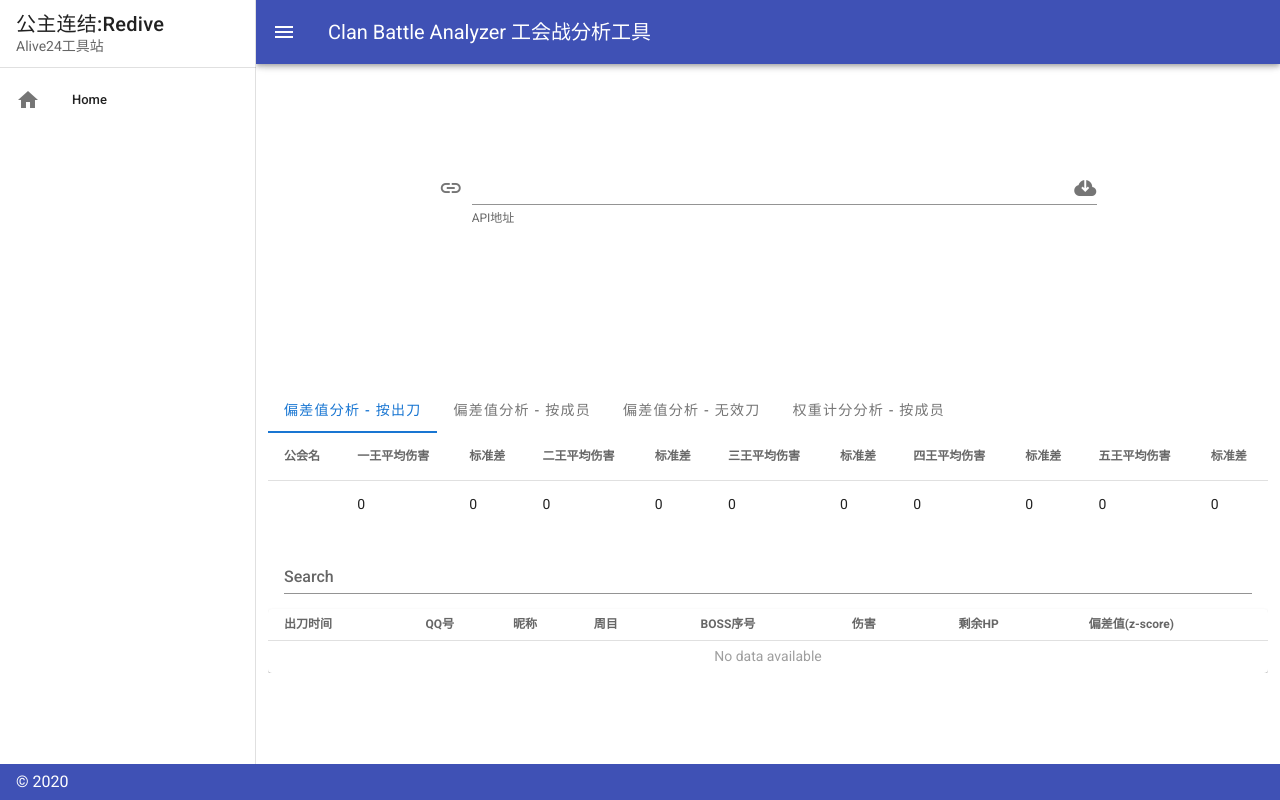
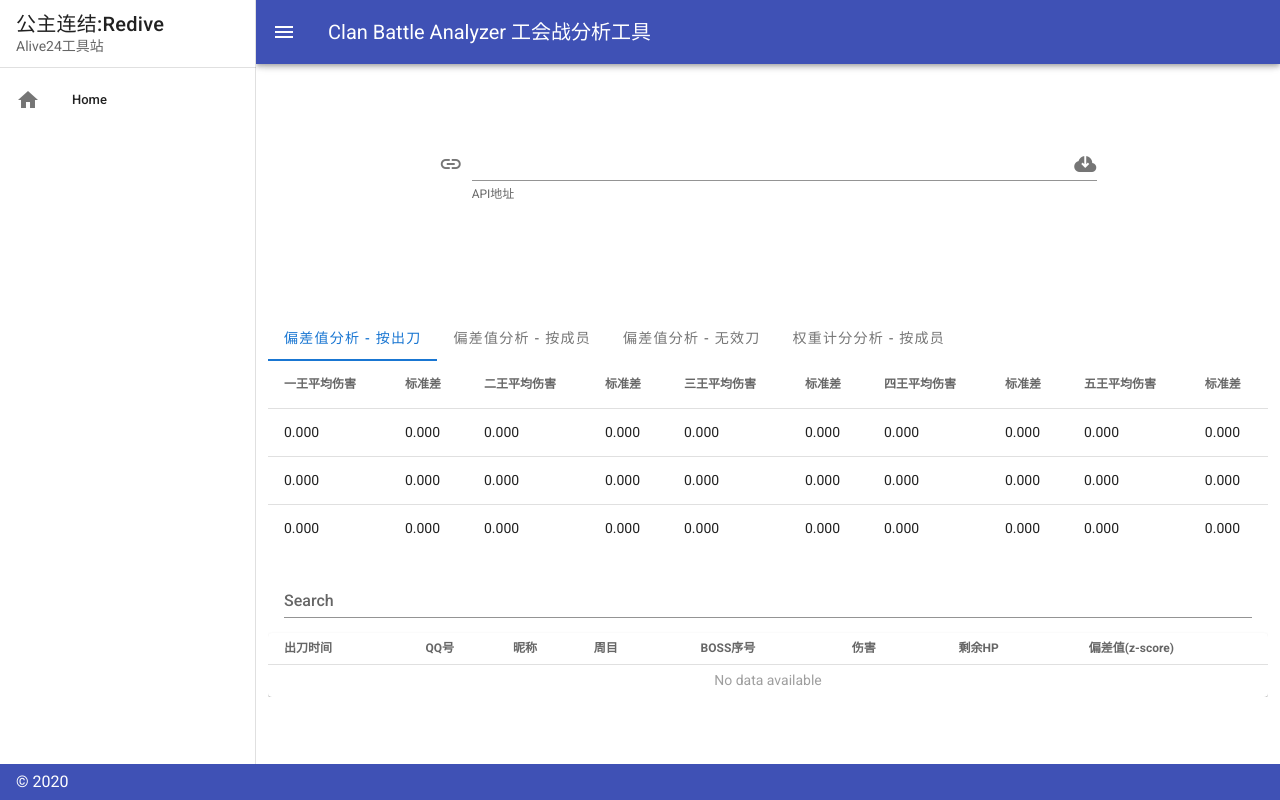
Before and after one commit to Alive24/pcr-clan-battle-analyzer-vue, a Vue app: page / in a window 1280 px wide. Built offline with nearby package versions, Linux system fonts and the light colour scheme.

Commit message:
feat(multi-tier/z-score): add multi-tier support for z-score

```diff
--- a/src/views/Home.vue
+++ b/src/views/Home.vue
@@ -23,10 +23,10 @@
         <v-row align="center" justify="center">
           <v-col class="text-center">
             <v-simple-table>
+              {{ groupInfo[0].group_name }}
               <template v-slot:default>
                 <thead>
                   <tr>
-                    <th>公会名</th>
                     <th>一王平均伤害</th>
                     <th>标准差</th>
                     <th>二王平均伤害</th>
@@ -40,40 +40,23 @@
                   </tr>
                 </thead>
                 <tbody>
-                  <tr>
-                    <td class="text-left">
-                      {{ groupInfo[0].group_name }}
+                  <tr v-for="tier in tiers" :key="'stat-' + tier">
+                    <template v-for="boss in bosses">
+                      <td class="text-left" :key="'mean-' + tier + '-' + boss">
+                        {{
+                          groupStatsMeanDamageByTierBoss[tier - 1][
+                            boss - 1
+                          ].toFixed(3)
+                        }}
                       </td>
-                    <td class="text-left">
-                      {{ groupStatsMeanDamageByBoss[0] }}
+                      <td class="text-left" :key="'svd-' + tier + '-' + boss">
+                        {{
+                          groupStatsDamageSTDVByTierBoss[tier - 1][
+                            boss - 1
+                          ].toFixed(3)
+                        }}
                       </td>
-                    <td class="text-left">
-                      {{ groupStatsDamageSTDVByBoss[0] }}
-                    </td>
-                    <td class="text-left">
-                      {{ groupStatsMeanDamageByBoss[1] }}
-                    </td>
-                    <td class="text-left">
-                      {{ groupStatsDamageSTDVByBoss[1] }}
-                    </td>
-                    <td class="text-left">
-                      {{ groupStatsMeanDamageByBoss[2] }}
-                    </td>
-                    <td class="text-left">
-                      {{ groupStatsDamageSTDVByBoss[2] }}
-                    </td>
-                    <td class="text-left">
-                      {{ groupStatsMeanDamageByBoss[3] }}
-                    </td>
-                    <td class="text-left">
-                      {{ groupStatsDamageSTDVByBoss[3] }}
-                    </td>
-                    <td class="text-left">
-                      {{ groupStatsMeanDamageByBoss[4] }}
-                    </td>
-                    <td class="text-left">
-                      {{ groupStatsDamageSTDVByBoss[4] }}
-                    </td>
+                    </template>
                   </tr>
                 </tbody>
               </template>
@@ -288,12 +271,13 @@ export default class Home extends Vue {
     }
   }
 
-  tierCustomizedWeights: (number | null)[][] = [
-    [null, null, null, null, null],
-    [null, null, null, null, null],
-    [null, null, null, null, null],
-    [null, null, null, null, null],
-  ]
+  tiers = range(1, 3) // X 阶段
+  bosses = range(1, 5) // X 王
+
+  tierCustomizedWeights: (number | null)[][] = this.tiers.map(() =>
+    this.bosses.map(() => null),
+  )
+
   tierDefaultWeights: number[][] = [
     [1.0, 1.0, 1.3, 1.3, 1.5],
     [1.4, 1.4, 1.8, 1.8, 2.0],
@@ -344,13 +328,15 @@ export default class Home extends Vue {
     })
     return computedList
   }
-  tiers = range(1, 4) // X 阶段
-  bosses = range(1, 5) // X 王
 
   apiURL = this.$route.query?.apiURL?.toString() || ""
   search = ""
-  groupStatsMeanDamageByBoss: number[] = [0, 0, 0, 0, 0]
-  groupStatsDamageSTDVByBoss: number[] = [0, 0, 0, 0, 0]
+  groupStatsMeanDamageByTierBoss: number[][] = this.tiers.map(() =>
+    this.bosses.map(() => 0),
+  )
+  groupStatsDamageSTDVByTierBoss: number[][] = this.tiers.map(() =>
+    this.bosses.map(() => 0),
+  )
   invalidChallengesList: object[] = []
   memberStatsSearch = ""
   scoringStatsSearch = ""
@@ -499,21 +485,6 @@ export default class Home extends Vue {
     validChallenges.forEach((challenge: any) => {
       damageList.push(Number(challenge.damage))
     })
-    if (qqid.toString() === "752385652") {
-      console.log(
-        "type",
-        boss_num,
-        tier,
-        "vcl",
-        validChallenges,
-        "vcllen",
-        validChallenges.length,
-        "dml",
-        damageList,
-        "dmllen",
-        damageList.length,
-      )
-    }
     return sum(damageList)
   }
   getAvgZScoreByQQIDxBossNum(qqid: string, boss_num: number) {
@@ -561,7 +532,9 @@ export default class Home extends Vue {
       const { members, groupinfo } = response
       let { challenges } = response
       this.rawChallenges = _.cloneDeep(challenges)
-      const damageList: any[] = [[], [], [], [], []]
+      const damageListTierBoss: number[][][] = this.tiers.map(() =>
+        this.bosses.map(() => []),
+      )
       this.memberList = members
       challenges.forEach((element: any, index: number, arr: any) => {
         if (element.is_continue == true || element.health_ramain == 0) {
@@ -575,32 +548,55 @@ export default class Home extends Vue {
           .unix(element.challenge_time)
           .format("YYYY-MM-DD HH:mm")
         element.nickname = this.getNicknameByQQID(element.qqid)
-        damageList[element.boss_num - 1].push(element.damage)
+        damageListTierBoss[this.getTierByCycle(element.cycle) - 1][
+          element.boss_num - 1
+        ].push(element.damage)
       })
-      for (let i = 0; i < 5; i++) {
-        damageList[i].forEach((element: number, index: number, arr: any) => {
+
+      for (const tier of this.tiers) {
+        for (const boss of this.bosses) {
+          damageListTierBoss[tier - 1][boss - 1].forEach(
+            (element: number, index: number, arr: number[]) => {
               const damageZscore = zScore(
                 element,
-            mean(damageList[i]),
-            standardDeviation(damageList[i]),
+                mean(damageListTierBoss[tier - 1][boss - 1]),
+                standardDeviation(damageListTierBoss[tier - 1][boss - 1]),
               )
               if (Math.abs(damageZscore) > 6) {
                 delete arr[index]
               }
-        })
-        damageList[i] = damageList[i].filter(Number)
+            },
+          )
+          damageListTierBoss[tier - 1][boss - 1] = damageListTierBoss[tier - 1][
+            boss - 1
+          ].filter(Number)
         }
-      for (let i = 0; i < 5; i++) {
-        this.groupStatsMeanDamageByBoss[i] = Math.round(mean(damageList[i]))
-        this.groupStatsDamageSTDVByBoss[i] = Math.round(
-          standardDeviation(damageList[i]),
+      }
+      for (const tier of this.tiers) {
+        for (const boss of this.bosses) {
+          if (damageListTierBoss[tier - 1][boss - 1].length === 0) {
+            this.groupStatsMeanDamageByTierBoss[tier - 1][boss - 1] = 0
+            this.groupStatsDamageSTDVByTierBoss[tier - 1][boss - 1] = 0
+            continue
+          }
+          this.groupStatsMeanDamageByTierBoss[tier - 1][boss - 1] = mean(
+            damageListTierBoss[tier - 1][boss - 1],
           )
+          this.groupStatsDamageSTDVByTierBoss[tier - 1][
+            boss - 1
+          ] = standardDeviation(damageListTierBoss[tier - 1][boss - 1])
         }
+      }
+
       challenges.forEach((element: any, index: number, arr: any) => {
         const calculatedzScore = zScore(
           element.damage,
-          this.groupStatsMeanDamageByBoss[element.boss_num - 1],
-          this.groupStatsDamageSTDVByBoss[element.boss_num - 1],
+          this.groupStatsMeanDamageByTierBoss[
+            this.getTierByCycle(element.cycle) - 1
+          ][element.boss_num - 1],
+          this.groupStatsDamageSTDVByTierBoss[
+            this.getTierByCycle(element.cycle) - 1
+          ][element.boss_num - 1],
         )
         element.zScore = calculatedzScore.toFixed(5)
         if (Math.abs(calculatedzScore) > 6) {
```
Lines whose indentation alone changed are shown as unchanged.
